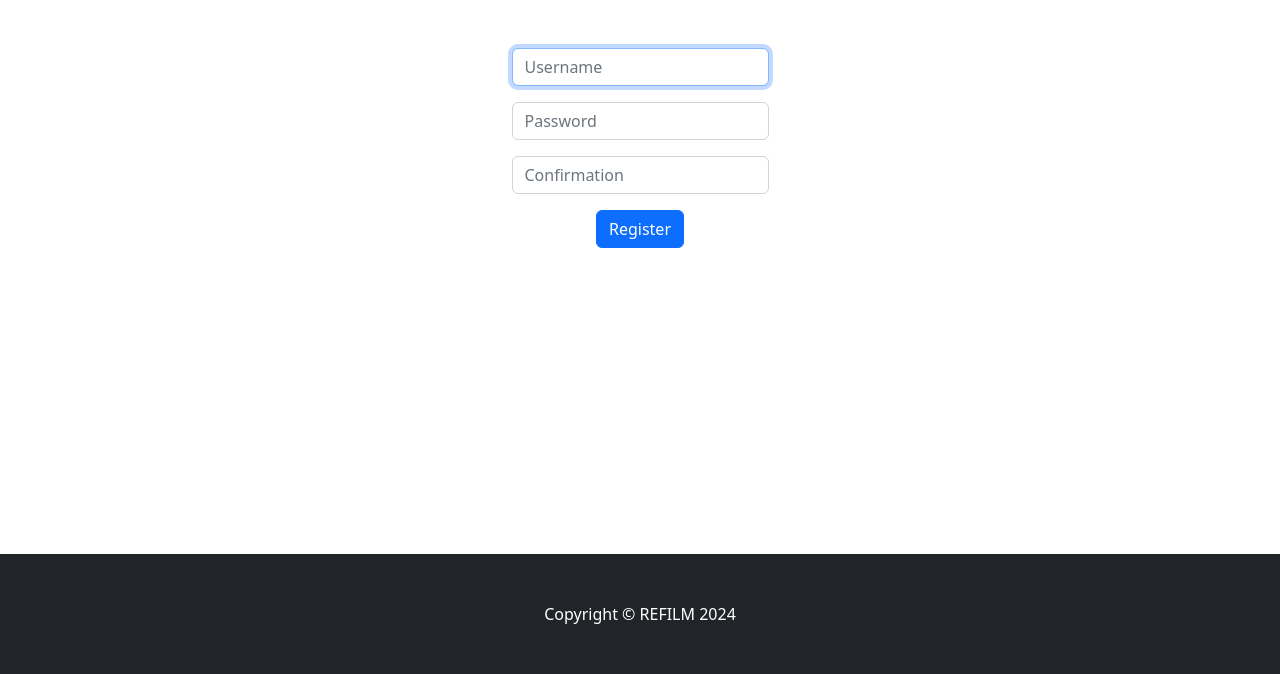
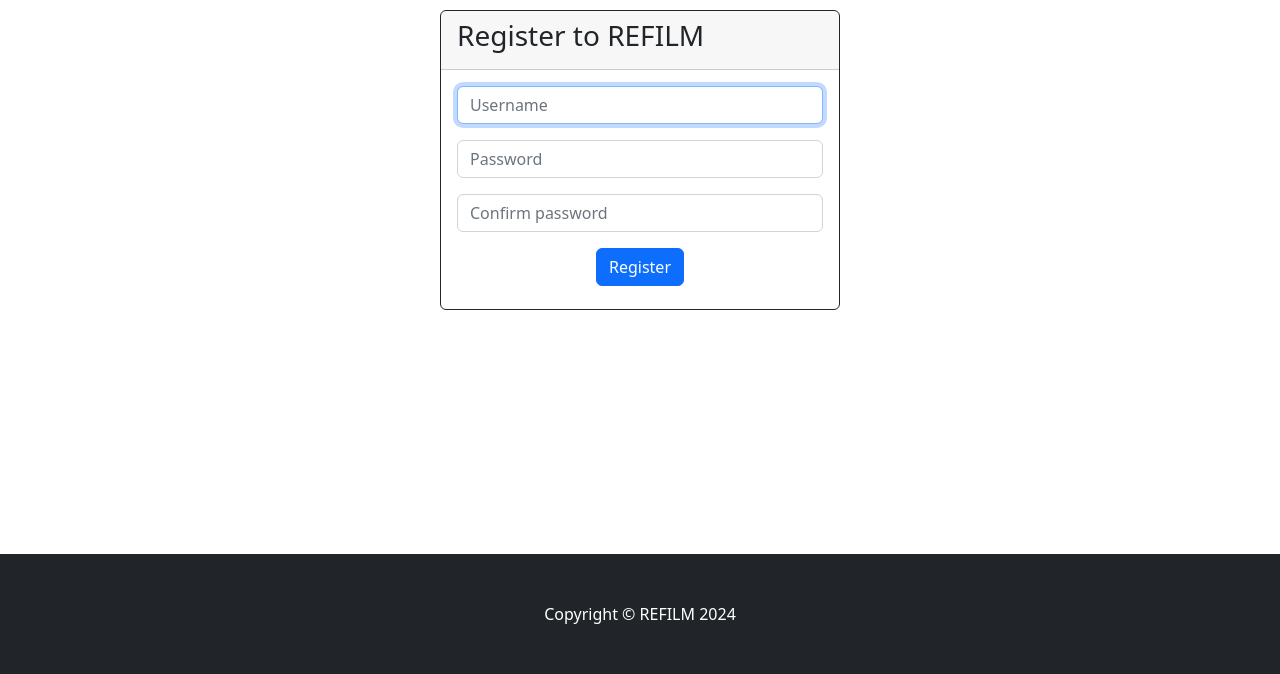
Before and after one commit to Prism194/-------, a Flask app: page /register in a window 1280 px wide. Shown: the part 126-800 px from the top of the page. Run offline with Flask 3, Linux system fonts and the light colour scheme; some libraries are stand-ins or nearby versions.

Commit message:
changed the register design

```diff
--- a/templates/register.html
+++ b/templates/register.html
@@ -5,19 +5,27 @@
 {% endblock %}
 
 {% block content %}
+
+    <div class="card border-dark bg-white text-dark" style="width: 400px; height: 300px; margin :10px auto;">
+        <div class="card-header">
+            <h3>Register to REFILM</h3>
+        </div>
+        <div class="card-body">
             <form action="/register" method="post">
-        <div class="mt-5 mb-3">
-            <input autocomplete="off" autofocus class="form-control mx-auto w-auto" name="username" placeholder="Username" type="text">
+                <div class="mb-3">
+                    <input autocomplete="off" autofocus type="text" class="form-control" name="username" placeholder="Username">
                 </div>
                 <div class="mb-3">
-            <input class="form-control mx-auto w-auto" name="password" placeholder="Password" type="password">
+                    <input type="password" class="form-control" name="password" placeholder="Password">
                 </div>
                 <div class="mb-3">
-            <input class="form-control mx-auto w-auto" name="confirmation" placeholder="Confirmation" type="password">
+                    <input type="password" class="form-control" name="confirmation" placeholder="Confirm password">
                 </div>
                 <div class="col text-center">
-            <button class="btn btn-primary" type = "submit">Register</button>
+                    <button type="submit" class="btn btn-primary">Register</button>
+                </div>
+            </form>
+        </div>
     </div>
 
-    </form>
 {% endblock %}
```
Lines whose indentation alone changed are shown as unchanged.
